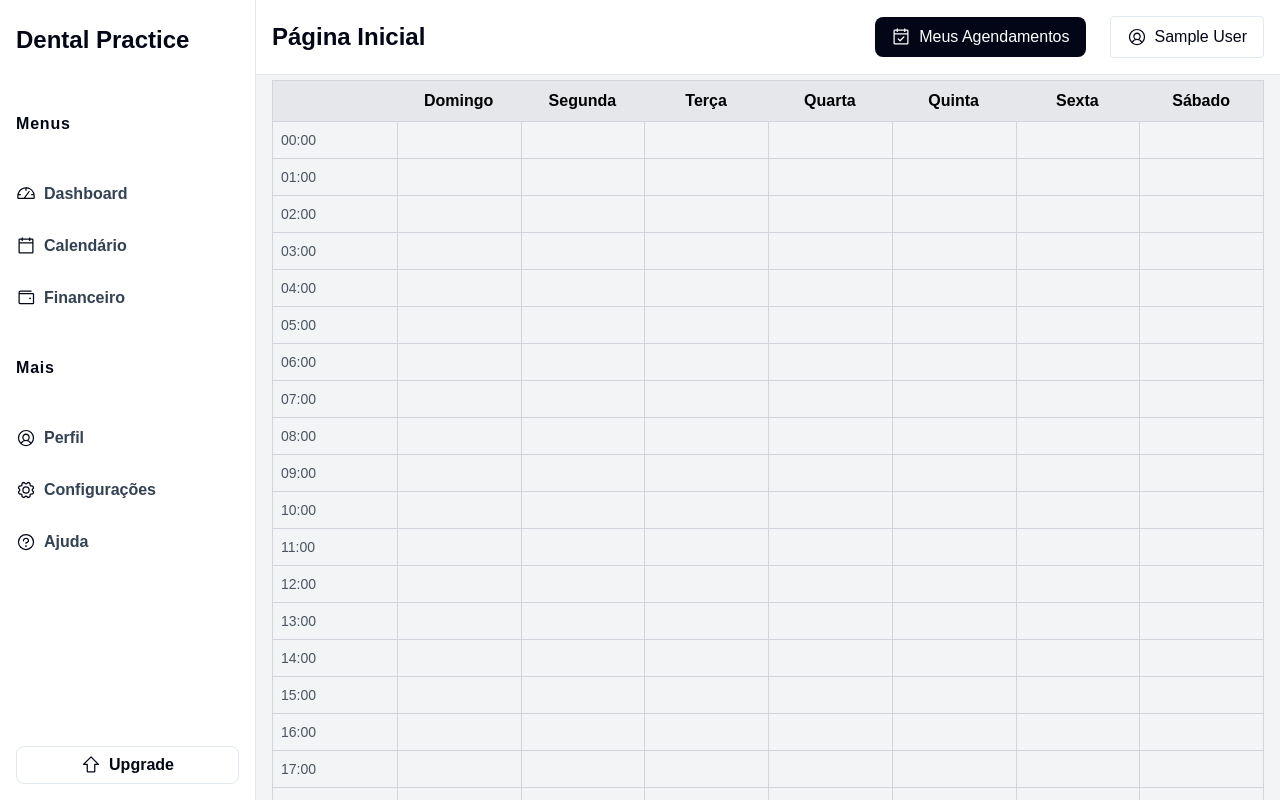
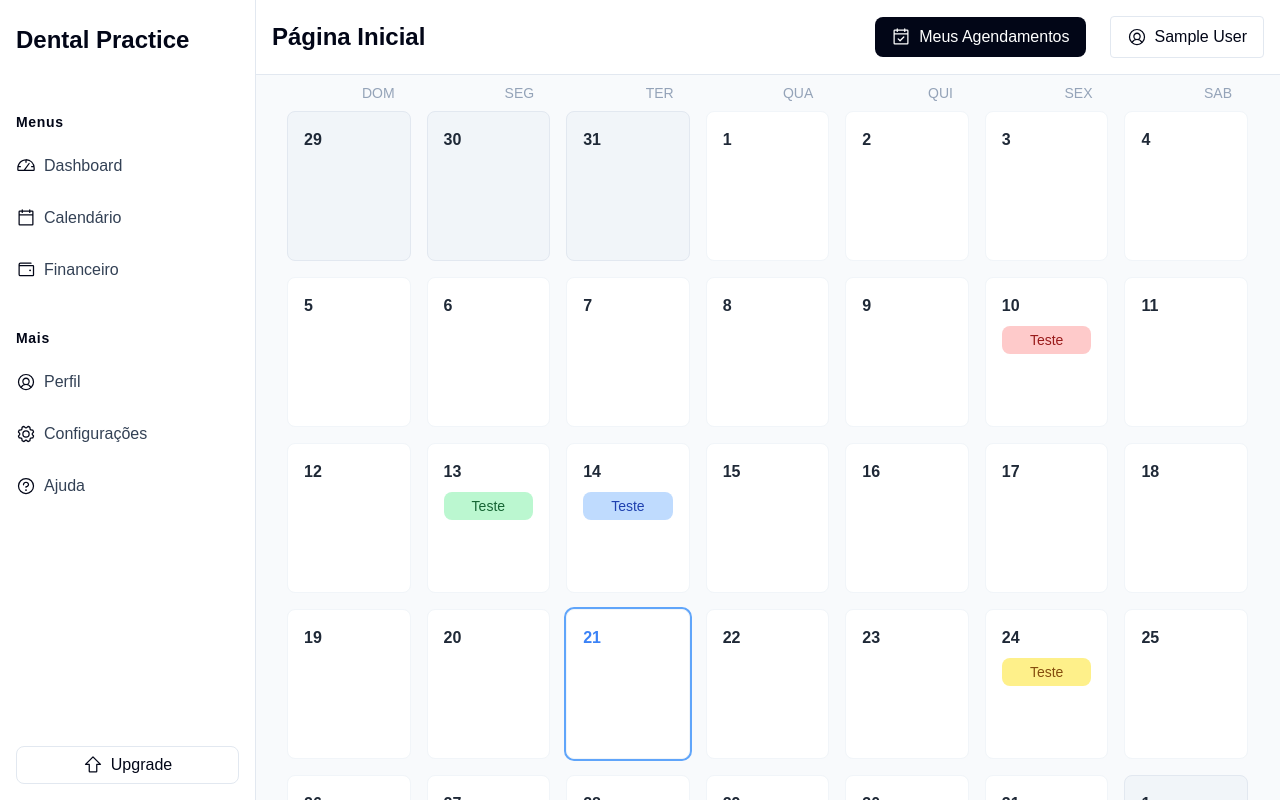
Before and after one commit to FelipeErn/ProjetoAgendamentos, a React (Vite) app in the folder frontend/: page /home in a window 1280 px wide. Shown: the top 800 px of the page. Built offline with nearby package versions, Linux system fonts and the light colour scheme; sample sign-in values are in the browser's storage; a web font is replaced by a local one.

Commit message:
Calendario

```diff
--- a/frontend/package.json
+++ b/frontend/package.json
@@ -23,6 +23,7 @@
     "cra-template-typescript": "1.2.0",
     "css-loader": "^6.5.1",
     "css-minimizer-webpack-plugin": "^3.2.0",
+    "dayjs": "^1.11.13",
     "dotenv": "^10.0.0",
     "dotenv-expand": "^5.1.0",
     "eslint": "^8.3.0",
--- a/frontend/src/components/Schedule.tsx
+++ b/frontend/src/components/Schedule.tsx
@@ -1,119 +1,110 @@
 import React, { useState } from "react";
+import dayjs from "dayjs";
 
 interface Event {
-  id: number;
+    eventId: number;
+    date: string;
+    color: string;
     title: string;
-  date: string; // YYYY-MM-DD
-  time: string; // HH:mm
 }
 
-const hours = Array.from({ length: 24 }, (_, i) => `${i.toString().padStart(2, "0")}:00`);
+const Schedule: React.FC = () => {
+    const [currentDate, setCurrentDate] = useState(dayjs());
+    const [events] = useState<Event[]>([
+        { eventId: 1, date: "2025-01-10", color: "red", title: "Teste" },
+        { eventId: 2, date: "2025-01-13", color: "green", title: "Teste" },
+        { eventId: 3, date: "2025-01-14", color: "blue", title: "Teste" },
+        { eventId: 4, date: "2025-01-24", color: "yellow", title: "Teste" },
+    ]);
 
-const daysOfWeek = ["Domingo", "Segunda", "Terça", "Quarta", "Quinta", "Sexta", "Sábado"];
+    const startOfMonth = currentDate.startOf("month");
+    const endOfMonth = currentDate.endOf("month");
+    const startDay = startOfMonth.startOf("week");
+    const endDay = endOfMonth.endOf("week");
+    const calendarDays: dayjs.Dayjs[] = [];
 
-const Schedule: React.FC = () => {
-  const [events, setEvents] = useState<Event[]>([]);
-  const [showModal, setShowModal] = useState(false);
-  const [newEvent, setNewEvent] = useState<Partial<Event>>({});
+    let day = startDay;
+    while (day.isBefore(endDay)) {
+        calendarDays.push(day);
+        day = day.add(1, "day");
+    }
 
-  const handleAddEvent = () => {
-    if (!newEvent.title || !newEvent.date || !newEvent.time) return;
-
-    setEvents([
-      ...events,
-      {
-        id: events.length + 1,
-        title: newEvent.title,
-        date: newEvent.date,
-        time: newEvent.time,
-      } as Event,
-    ]);
-    setNewEvent({});
-    setShowModal(false);
+    const changeMonth = (direction: "prev" | "next") => {
+        setCurrentDate(direction === "prev" ? currentDate.subtract(1, "month") : currentDate.add(1, "month"));
     };
 
     return (
-    <div className="min-h-screen w-full bg-gray-100 p-4">
-      <div className="grid grid-cols-8 border border-gray-300">
-        <div className="bg-gray-200 p-2"></div>
-        {daysOfWeek.map((day) => (
-          <div key={day} className="bg-gray-200 p-2 text-center font-semibold">
+        <>
+            {/* <div className="flex justify-between items-center p-4">
+        <button
+          onClick={() => changeMonth("prev")}
+          className="text-gray-500 hover:text-gray-700"
+        >
+          &lt; Previous
+        </button>
+        <h2 className="text-xl font-bold">{currentDate.format("MMMM YYYY")}</h2>
+        <button
+          onClick={() => changeMonth("next")}
+          className="text-gray-500 hover:text-gray-700"
+        >
+          Next &gt;
+        </button>
+      </div> */}
+
+            <div className="w-full flex gap-4 px-8 py-2">
+                {["Dom", "Seg", "Ter", "Qua", "Qui", "Sex", "Sab"].map((day) => (
+                    <div
+                        key={day}
+                        className="text-end text-sm pr-4 uppercase text-slate-400 h-fit w-[calc(100%/7)]"
+                    >
                         {day}
                     </div>
                 ))}
-
-        {hours.map((hour) => (
-          <React.Fragment key={hour}>
-            <div className="border-t border-gray-300 p-2 text-sm text-gray-600">
-              {hour}
             </div>
 
-            {daysOfWeek.map((day) => (
+            <div className="flex-1 grid grid-cols-7 gap-4 px-8">
+                {calendarDays.map((day) => {
+                    const isCurrentMonth = day.month() === currentDate.month();
+                    const isToday = day.isSame(dayjs(), "day");
+                    const dayEvents = events.filter((event) =>
+                        day.isSame(dayjs(event.date), "day")
+                    );
+
+                    return (
                         <div
-                key={`${day}-${hour}`}
-                className="border-t border-l border-gray-300 p-2 relative hover:bg-gray-100 cursor-pointer"
-                onClick={() => {
-                  setNewEvent({ time: hour, date: day });
-                  setShowModal(true);
-                }}
+                            key={day.toString()}
+                            className={`p-4 h-[150px] rounded-lg border ${isCurrentMonth ? "bg-white border-slate-100" : "bg-slate-100 border-slate-200"
+                                } ${isToday ? "ring-2 ring-blue-400" : ""}`}
                         >
-                {events
-                  .filter((event) => event.time === hour && event.date === day)
-                  .map((event) => (
                             <div
-                      key={event.id}
-                      className="bg-blue-500 text-white text-xs rounded p-1 absolute top-1 left-1 right-1"
+                                className={`font-bold ${isToday ? "text-blue-500" : "text-gray-800"
+                                    }`}
+                            >
+                                {day.date()}
+                            </div>
+
+                            <div className="mt-2 space-y-1">
+                                {dayEvents.map((event, index) => (
+                                    <div
+                                        key={index}
+                                        className={`text-sm px-2 py-1 rounded-lg text-center ${event.color === "red"
+                                            ? "bg-red-200 text-red-800"
+                                            : event.color === "blue"
+                                                ? "bg-blue-200 text-blue-800"
+                                                : event.color === "green"
+                                                ? "bg-green-200 text-green-800"
+                                                : "bg-yellow-200 text-yellow-800"
+                                            }`}
                                     >
                                         {event.title}
                                     </div>
                                 ))}
                             </div>
-            ))}
-          </React.Fragment>
-        ))}
                         </div>
-
-      {showModal && (
-        <div className="fixed inset-0 bg-black bg-opacity-50 flex items-center justify-center">
-          <div className="bg-white p-4 rounded shadow-lg w-96">
-            <h2 className="text-lg font-bold mb-2">Adicionar Evento</h2>
-            <input
-              type="text"
-              placeholder="Título"
-              value={newEvent.title || ""}
-              onChange={(e) => setNewEvent({ ...newEvent, title: e.target.value })}
-              className="border border-gray-300 rounded-lg p-2 w-full mb-2"
-            />
-            <input
-              type="date"
-              value={newEvent.date || ""}
-              onChange={(e) => setNewEvent({ ...newEvent, date: e.target.value })}
-              className="border border-gray-300 rounded-lg p-2 w-full mb-2"
-            />
-            <input
-              type="time"
-              value={newEvent.time || ""}
-              onChange={(e) => setNewEvent({ ...newEvent, time: e.target.value })}
-              className="border border-gray-300 rounded-lg p-2 w-full mb-2"
-            />
-            <div className="flex justify-end gap-2">
-              <button
-                onClick={() => setShowModal(false)}
-                className="bg-gray-300 text-gray-700 py-2 px-4 rounded-lg hover:bg-gray-400"
-              >
-                Cancelar
-              </button>
-              <button
-                onClick={handleAddEvent}
-                className="bg-blue-500 text-white py-2 px-4 rounded-lg hover:bg-blue-600"
-              >
-                Salvar
-              </button>
+                    );
+                })}
             </div>
-          </div>
-        </div>
-      )}
-    </div>
+        </>
     );
 };
 
--- a/frontend/src/components/Sidebar.tsx
+++ b/frontend/src/components/Sidebar.tsx
@@ -11,7 +11,7 @@ const Sidebar = () => {
       {/* Navegação Principal */}
       <div className="flex-1 p-2">
         <div>
-          <h3 className="p-2 text-base tracking-wider font-semibold text-slate-950 mb-8">
+          <h3 className="p-2 text-sm tracking-wider font-bold text-slate-950 mb-2">
             Menus
           </h3>
           <ul className="space-y-4">
@@ -21,7 +21,7 @@ const Sidebar = () => {
                 className="flex items-center gap-2 p-2 py-2 rounded hover:bg-slate-100 transition"
               >
                 <Gauge size={20} />
-                <span className="leading-none font-semibold text-slate-700">Dashboard</span>
+                <span className="leading-none text-slate-700">Dashboard</span>
               </a>
             </li>
             <li>
@@ -30,7 +30,7 @@ const Sidebar = () => {
                 className="flex items-center gap-2 p-2 py-2 rounded hover:bg-slate-100 transition"
               >
                 <CalendarBlank size={20} />
-                <span className="leading-none font-semibold text-slate-700">Calendário</span>
+                <span className="leading-none text-slate-700">Calendário</span>
               </a>
             </li>
             <li>
@@ -39,7 +39,7 @@ const Sidebar = () => {
                 className="flex items-center gap-2 p-2 py-2 rounded hover:bg-slate-100 transition"
               >
                 <Wallet size={20} />
-                <span className="leading-none font-semibold text-slate-700">Financeiro</span>
+                <span className="leading-none text-slate-700">Financeiro</span>
               </a>
             </li>
             {/* Adicione mais menus aqui futuramente */}
@@ -47,7 +47,7 @@ const Sidebar = () => {
         </div>
 
         <div className="mt-8">
-          <h3 className="p-2 text-base tracking-wider font-semibold text-slate-950 mb-8">
+          <h3 className="p-2 text-sm tracking-wider font-bold text-slate-950 mb-2">
             Mais
           </h3>
           <ul className="space-y-4">
@@ -57,7 +57,7 @@ const Sidebar = () => {
                 className="flex items-center gap-2 p-2 py-2 rounded hover:bg-slate-100 transition"
               >
                 <UserCircle size={20} />
-                <span className="leading-none font-semibold text-slate-700">Perfil</span>
+                <span className="leading-none text-slate-700">Perfil</span>
               </a>
             </li>
             <li>
@@ -66,7 +66,7 @@ const Sidebar = () => {
                 className="flex items-center gap-2 p-2 py-2 rounded hover:bg-slate-100 transition"
               >
                 <Gear size={20} />
-                <span className="leading-none font-semibold text-slate-700">Configurações</span>
+                <span className="leading-none text-slate-700">Configurações</span>
               </a>
             </li>
             <li>
@@ -75,7 +75,7 @@ const Sidebar = () => {
                 className="flex items-center gap-2 p-2 py-2 rounded hover:bg-slate-100 transition"
               >
                 <Question size={20} />
-                <span className="leading-none font-semibold text-slate-700">Ajuda</span>
+                <span className="leading-none text-slate-700">Ajuda</span>
               </a>
             </li>
           </ul>
@@ -86,7 +86,7 @@ const Sidebar = () => {
       <div className="p-4">
         <button className="rounded-lg flex items-center justify-center gap-2 w-full border border-slate-200 bg-transparent hover:bg-slate-100 text-slate-950 py-2 px-4 transition">
           <ArrowFatUp size={20} />
-          <span className="leading-none font-semibold text-slate-950">Upgrade</span>
+          <span className="leading-none text-slate-950">Upgrade</span>
         </button>
       </div>
     </div>
--- a/frontend/src/pages/Home.tsx
+++ b/frontend/src/pages/Home.tsx
@@ -5,7 +5,7 @@ const Home = () => {
   return (
     <>
       <Header />
-      <div className="ml-64 mt-16 flex flex-col items-center justify-center min-h-screen bg-gray-100">
+      <div className="pl-[255px] pt-[75px] min-h-screen bg-slate-50 w-full flex flex-col">
         <Schedule />
       </div>
     </>
```
Also changed, not shown: 1 other file (tests, documents, lock files or other folders). Lines whose indentation alone changed are shown as unchanged.
